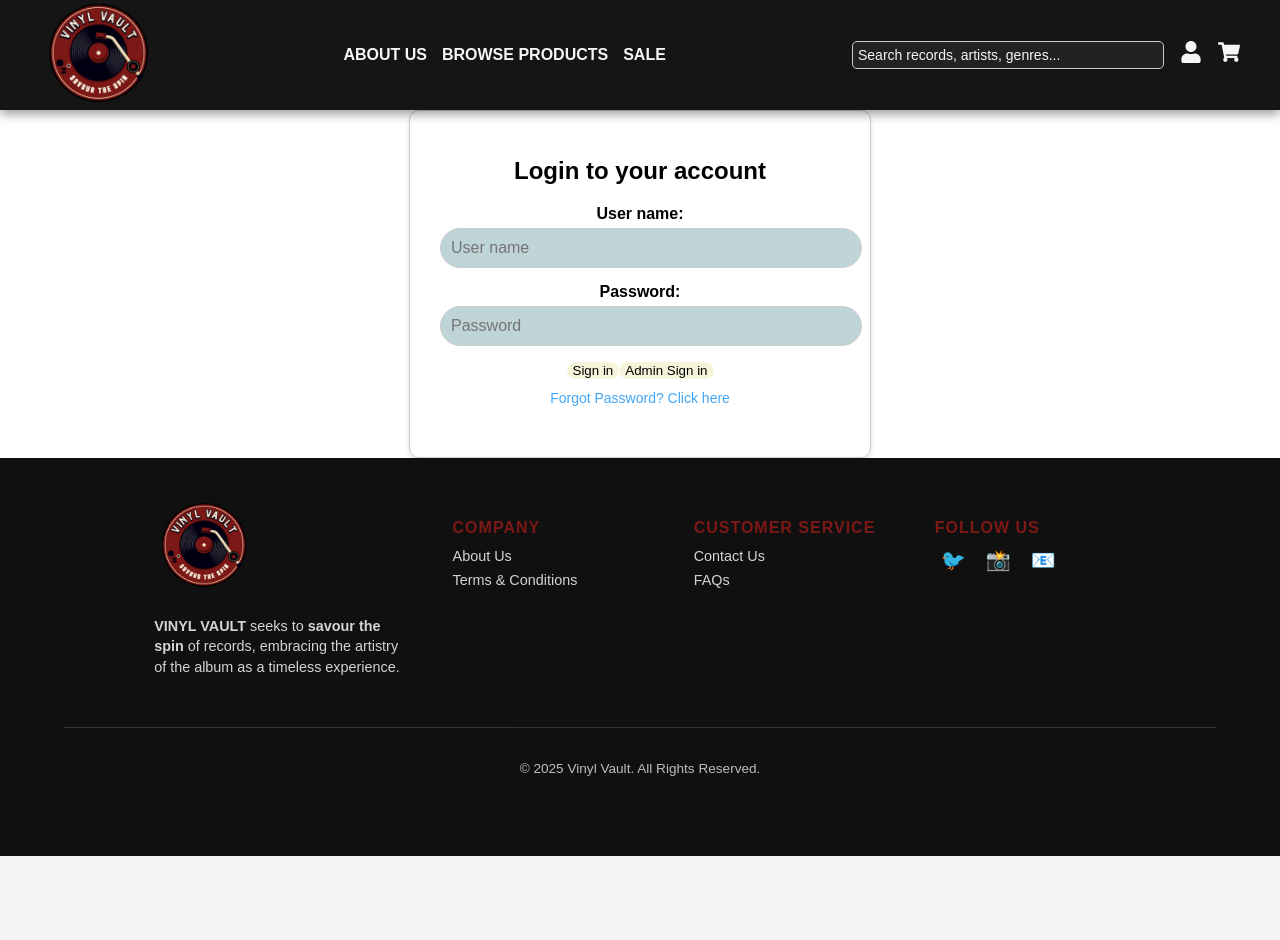
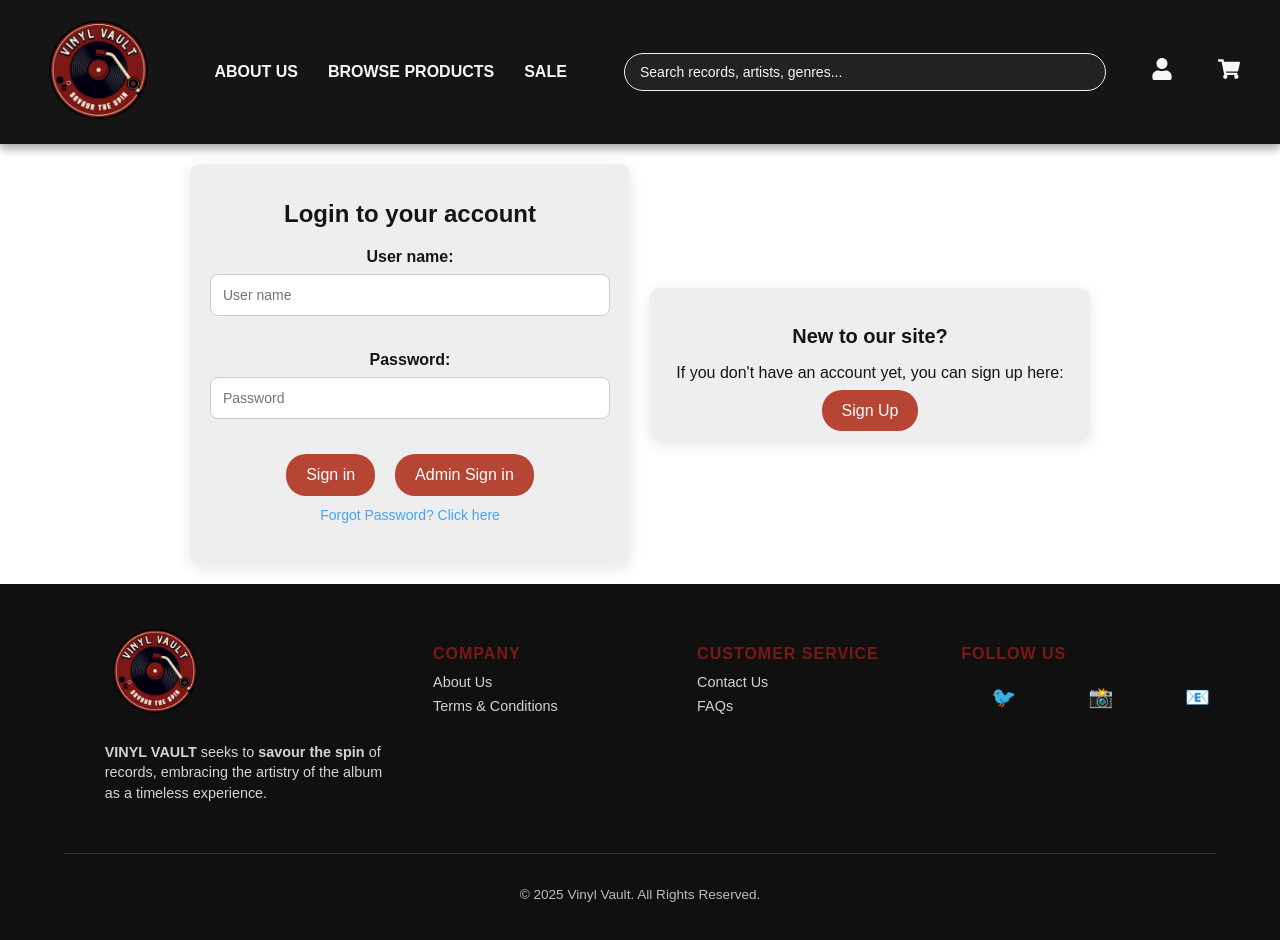
Before and after one commit to minankk/TEAMPROJECT_TEAM2, a React (Create React App) app: page /login in a window 1280 px wide. Shown: the top 940 px of the page. Before the commit the page ends 856 px from the top, so only its background shows below. Built offline with nearby package versions, Linux system fonts and the light colour scheme; no server answers.

Commit message:
added links between signup and login pages, tweaked styling a bit

```diff
--- a/src/ContactUsPage.css
+++ b/src/ContactUsPage.css
@@ -20,13 +20,16 @@ html, body {
   }
 
   .contact-header {
-    background-color: #151515;
+    background-color: white;
     color: white;
     padding: 40px;
-    text-align: center;
-    font-size: 24px;
-    font-weight: bold;
-    border-bottom: 4px solid #151515;
+    position: absolute;
+    top: 25%;
+    left: 37%;
+    transform: translateY(-50%);
+    text-align: left;
+    color: black;
+    max-width: 20%
   }
 
   .contact-form-container {
@@ -92,12 +95,3 @@ html, body {
     background-color: #333;
     transform: translateY(-2px);
   }
-
-  .contact-footer {
-    background-color: #151515;
-    color: white;
-    text-align: center;
-    padding: 15px;
-    font-size: 14px;
-    letter-spacing: 1px;
-  }
--- a/src/ContactUsPage.js
+++ b/src/ContactUsPage.js
@@ -96,9 +96,6 @@ function ContactUs() {
         </form>
       </div>
 
-      <footer className="contact-footer">
-        <p>&copy; 2025 Your Company. All rights reserved.</p>
-      </footer>
     </div>
   );
 }
--- a/src/LoginPage.css
+++ b/src/LoginPage.css
@@ -2,94 +2,77 @@
 html, body {
   height: 100%;
   margin: 0;
-  background-color: rgba(255, 236, 209, 0.27);
+  background-color: #F6F6F4;
+  font-family: 'Arial', sans-serif;
+  color: #151515;
   display: flex;
   flex-direction: column;
 }
 
 body {
-  font-family: Arial, sans-serif;
+  display: flex;
+  flex-direction: column;
+  background-color: rgb(255, 255, 255) !important;
   box-sizing: border-box;
 }
 
-/* Ensure main content expands to push footer down */
-#root, .app-container {
+main {
+  flex: 1;
   display: flex;
-  flex-direction: column;
-  min-height: 100vh;
-}
-
-/* Header */
-header {
-  display: flex;
-  justify-content: space-between;
+  justify-content: center;
   align-items: center;
-  padding: 20px 40px;
-  background-color: rgba(21, 97, 109, 0.27);
-  flex-shrink: 0;
-  height: 80px;
-}
-
-/* Navigation */
-.navbar ul {
-  list-style: none;
-  display: flex;
-  gap: 15px;
-  padding: 0;
-  margin: 0;
-}
-
-.navbar ul li a {
-  text-decoration: none;
-  color: black;
-}
-
-.search-cart {
-  display: flex;
-  gap: 10px;
-}
-
-.search-cart input {
-  width: 300px;
-  padding: 5px;
-  border: 1px solid #ccc;
-  border-radius: 5px;
+  gap: 20px;
 }
 
 /* Login Container */
-.Login-container {
-  margin: auto;
-  padding: 30px;
-  width: 400px;
-  background-color: white;
-  border: 1px solid #ccc;
+.login-container {
+  padding: 20px;
+  width: 100%;
+  max-width: 400px;
+  height: auto;
+  background-color: #eeeeee;
   border-radius: 10px;
-  box-shadow: 0 4px 6px rgba(0, 0, 0, 0.1);
+  box-shadow: 0 4px 15px rgba(0, 0, 0, 0.1);
   text-align: center;
+  transition: transform 0.3s ease;
 }
 
-.Login-container h1 {
+.login-container:hover {
+  transform: translateY(-5px);
+}
+
+.login-container h1 {
   font-size: 24px;
   margin-bottom: 20px;
 }
 
-.InputField {
+.input-field {
   margin-bottom: 15px;
 }
 
-.InputField label {
+.input-field label {
   display: block;
-  margin-bottom: 5px;
+  margin-bottom: 8px;
   font-weight: bold;
+  font-size: 16px;
+  color: #151515;
 }
 
-.InputField input {
+.input-field input {
   width: 100%;
-  padding: 10px;
-  font-size: 16px;
+  padding: 12px;
+  margin-bottom: 20px;
   border: 1px solid #ccc;
-  border-radius: 50px;
-  background-color: rgba(21, 97, 109, 0.27);
+  border-radius: 8px;
+  box-sizing: border-box;
+  font-size: 14px;
+  transition: border-color 0.3s ease;
+  background-color: white;
+}
+
+.input-field input:focus {
+  border-color: #b74533;
+  outline: none;
 }
 
 /* Forgot Password Link */
@@ -108,48 +91,63 @@ header {
   text-decoration: underline;
 }
 
-/* Footer */
-footer {
-  margin-top: auto;
-  display: flex;
-  justify-content: space-between;
-  align-items: flex-start;
-  padding: 10px 20px;
-  background-color: rgba(21, 97, 109, 0.27);
-  flex-shrink: 0;
+/* Button Styles */
+.login-container button {
+  background-color: #b74533;
+  color: white;
+  border: none;
+  padding: 12px 20px;
+  border-radius: 20px;
+  cursor: pointer;
+  font-size: 16px;
+  transition: background-color 0.3s ease, transform 0.3s ease;
+  margin-left: 10px;
+  margin-right: 10px;
 }
 
-.footer-links {
-  display: flex;
-  gap: 20px;
+.login-container button:hover {
+  background-color: #333;
+  transform: translateY(-2px);
 }
 
-.footer-links div {
-  margin: 0;
+/* Signup Container */
+.signup-container {
+  padding: 20px;
+  width: 100%;
+  max-width: 400px;
+  height: auto;
+  background-color: #eeeeee;
+  border-radius: 10px;
+  box-shadow: 0 4px 15px rgba(0, 0, 0, 0.1);
+  text-align: center;
+  transition: transform 0.3s ease;
 }
 
-.footer-links h4,
-.footer-links p {
-  margin: 5px 0;
+.signup-container:hover {
+  transform: translateY(-5px);
 }
 
-.footer-links a {
-  text-decoration: none;
-  color: black;
+.signup-container h2 {
+  font-size: 20px;
+  margin-bottom: 10px;
 }
 
-.footer-links a:hover {
-  color: #EED9B9;
+.signup-container p {
+  font-size: 16px;
+  margin-bottom: 20px;
 }
 
-.social-icons {
-  display: flex;
-  gap: 8px;
+.signup-link {
+  background-color: #b74533;
+  color: white;
+  padding: 12px 20px;
+  border-radius: 20px;
+  text-decoration: none;
+  font-size: 16px;
+  transition: background-color 0.3s ease, transform 0.3s ease;
 }
 
-/* Reset for the #root and .app-container for full page layout */
-#root, .app-container {
-  display: flex;
-  flex-direction: column;
-  min-height: 100vh;
+.signup-link:hover {
+  background-color: #333;
+  transform: translateY(-2px);
 }
--- a/src/LoginPage.js
+++ b/src/LoginPage.js
@@ -1,6 +1,6 @@
 import React, { useState } from 'react';
-import { Link, redirect, useNavigate } from 'react-router-dom';
-import './LoginPage.css'; // Import your CSS file
+import { Link, useNavigate } from 'react-router-dom';
+import './LoginPage.css';
 
 const LoginPage = () => {
   const [username, setUsername] = useState('');
@@ -48,11 +48,14 @@ const LoginPage = () => {
         alert(error.message); // Show error message
       });
   };
+
   return (
-    <div className="Login-container">
+    <div className="login-page">
+      <main>
+        <div className="login-container">
           <h1>Login to your account</h1>
           <form onSubmit={handleLogin}>
-        <div className="InputField">
+            <div className="input-field">
               <label htmlFor="username">User name:</label>
               <input
                 type="text"
@@ -63,7 +66,7 @@ const LoginPage = () => {
                 required
               />
             </div>
-        <div className="InputField">
+            <div className="input-field">
               <label htmlFor="password">Password:</label>
               <input
                 type="password"
@@ -74,10 +77,19 @@ const LoginPage = () => {
                 required
               />
             </div>
+            <div className="button-group">
               <button type="submit">Sign in</button>
               <button type="button" className="admin-signin">Admin Sign in</button>
+            </div>
             <p className="forgot-password"><Link to="/forgot-password">Forgot Password? Click here</Link></p>
           </form>
+        </div>
+        <div className="signup-container">
+          <h2>New to our site?</h2>
+          <p>If you don't have an account yet, you can sign up here:</p>
+          <Link to="/signup" className="signup-link">Sign Up</Link>
+        </div>
+      </main>
     </div>
   );
 };
--- a/src/ProductsPage.js
+++ b/src/ProductsPage.js
@@ -49,7 +49,7 @@ const ProductsPage = () => {
                     <h3>{product.album_name}</h3>
                     <p>{product.artist_name}</p>
                     <p>{product.release_date}</p>
-                    <p>£{product.price}</p>
+                    <p>{product.price}</p>
                   </div>
                   <button className="buy-button">Add to Cart</button>
                 </div>
--- a/src/SignUp.css
+++ b/src/SignUp.css
@@ -1,118 +1,143 @@
 /* General Styles */
-html, body{
+html, body {
   height: 100%;
   margin: 0;
+  background-color: #F6F6F4;
+  font-family: 'Arial', sans-serif;
+  color: #151515;
+  display: flex;
+  flex-direction: column;
 }
 
 body {
-  font-family: Arial,  sans-serif;
-  margin: 0;
-  padding: 0;
-  box-sizing: border-box;
   display: flex;
   flex-direction: column;
+  background-color: rgb(255, 255, 255) !important;
+  box-sizing: border-box;
+}
 
-}
 main {
   flex: 1;
+  display: flex;
+  justify-content: center;
+  align-items: center;
+  gap: 20px;
 }
 
-
-/*Styling the Signup-container */
-
-.Signup-container{
-  position: absolute;
-  top:40%;
-  left: 50%;
-  transform: translate(-50%, -50%);
-  padding: 30px;
-  width: 400px;
-  background-color: white;
-  border: 1px solid #ccc ;
+/* Styling the Signup-container */
+.signup-container {
+  padding: 20px;
+  width: 100%;
+  max-width: 400px;
+  height: auto;
+  background-color: #eeeeee;
   border-radius: 10px;
-  box-shadow: 0 4px 6px rgba(0,0,0,0.1);
+  box-shadow: 0 4px 15px rgba(0, 0, 0, 0.1);
+  text-align: center;
+  transition: transform 0.3s ease;
 }
 
-.Signup-container h1{
-  font-size: 24px;
-  margin-bottom: 20px;
-  text-align: center;
+.signup-container:hover {
+  transform: translateY(-5px);
 }
 
-.inputfield{
+.signup-container h1 {
+  font-size: 24px;
   margin-bottom: 20px;
 }
 
-.inputfield label{
-  display: block;
-  margin-bottom: 10px;
-  font-weight: bold;
+.input-field {
+  margin-bottom: 15px;
 }
 
-.inputfield input {
+.input-field label {
+  display: block;
+  margin-bottom: 8px;
+  font-weight: bold;
+  font-size: 16px;
+  color: #151515;
+}
+
+.input-field input {
   width: 100%;
-  padding: 10px;
-  font-size: 16px;
+  padding: 12px;
+  margin-bottom: 20px;
   border: 1px solid #ccc;
-  border-radius: 50px;
-  background-color: rgba(21,97,109,0.27);
+  border-radius: 8px;
+  box-sizing: border-box;
+  font-size: 14px;
+  transition: border-color 0.3s ease;
+  background-color: white;
+}
 
+.input-field input:focus {
+  border-color: #b74533;
+  outline: none;
 }
 
 /* Admin Sign Up Button gap */
-.admin-signup{
-  margin-left: 150px;
-
+.admin-signup {
+  margin-left: 10px;
+  margin-right: 10px;
 }
-
-
-/* Styling the footer*/
-
-footer {
-  display: flex;
-  justify-content: space-between;
-  align-items: flex-start;
-  padding: 10px 20px;
-  background-color: rgba(21,97,109,0.27);
-  flex-shrink: 0;
-}
-
-.Footer-links{
-  display: flex;
-  gap: 10px;
-
-}
-
-.Footer-links div{
-  margin: 0;
-}
-
-.Footer-links h4,
-.Footer-links p {
-  margin: 5px 0;
-
-}
-
-
-.Footer-links a{
-  text-decoration: none;
-  color: black;
-}
-
-.Footer-links a:hover{
-  background-color: rgba(15,70,79,0.27);
-}
-
 
 /* Styling of buttons */
 button {
-  background-color: #f5f5dc;;
-  color:black;
+  background-color: #b74533;
+  color: white;
   border: none;
-  border-radius: 50px;
-
+  padding: 12px 20px;
+  border-radius: 20px;
+  cursor: pointer;
+  font-size: 16px;
+  transition: background-color 0.3s ease, transform 0.3s ease;
+  margin-left: 10px;
+  margin-right: 10px;
 }
 
-button:hover{
-  background-color: #666666;
+button:hover {
+  background-color: #333;
+  transform: translateY(-2px);
 }
+
+/* Styling the Login-container */
+.login-container {
+  padding: 20px;
+  width: 100%;
+  max-width: 400px;
+  height: auto;
+  background-color: #eeeeee;
+  border-radius: 10px;
+  box-shadow: 0 4px 15px rgba(0, 0, 0, 0.1);
+  text-align: center;
+  transition: transform 0.3s ease;
+}
+
+.login-container:hover {
+  transform: translateY(-5px);
+}
+
+.login-container h2 {
+  font-size: 20px;
+  margin-bottom: 10px;
+}
+
+.login-container p {
+  font-size: 16px;
+  margin-bottom: 20px;
+}
+
+.login-link {
+  background-color: #b74533;
+  color: white;
+  padding: 12px 20px;
+  border-radius: 20px;
+  text-decoration: none;
+  font-size: 16px;
+  transition: background-color 0.3s ease, transform 0.3s ease;
+}
+
+.login-link:hover {
+  background-color: #333;
+  transform: translateY(-2px);
+}
--- a/src/signup.js
+++ b/src/signup.js
@@ -1,7 +1,6 @@
 import React, { useState } from "react";
-import { useNavigate } from "react-router-dom"; // Import useNavigate for redirection
-import "./SignUp.css"; // Ensure CSS is correctly linked
-
+import { useNavigate, Link } from "react-router-dom";
+import "./SignUp.css";
 
 const Signup = () => {
   const [formData, setFormData] = useState({
@@ -12,19 +11,16 @@ const Signup = () => {
   });
 
   const [error, setError] = useState(null);
-  const navigate = useNavigate(); // Hook for navigation
+  const navigate = useNavigate();
 
-  // Handle form changes
   const handleChange = (event) => {
     setFormData({ ...formData, [event.target.name]: event.target.value });
   };
 
-  // Handle form submission
   const handleSubmit = async (event) => {
     event.preventDefault();
     setError(null);
 
-    // Check if passwords match before sending request
     if (formData.password !== formData.confirmPassword) {
       setError("Passwords do not match!");
       return;
@@ -34,19 +30,14 @@ const Signup = () => {
       const response = await fetch("http://localhost:5001/signup", {
         method: "POST",
         headers: { "Content-Type": "application/json" },
-        body: JSON.stringify({
-          username: formData.username,
-          email: formData.email,
-          password: formData.password,
-          password_confirmation: formData.confirmPassword,
-        }),
-        credentials: "include", // Ensure cookies are sent for session management
+        body: JSON.stringify(formData),
+        credentials: "include",
       });
 
       const data = await response.json();
       if (response.ok) {
         alert("Signup successful!");
-        navigate("/dashboard"); // Redirect to DashboardPage
+        navigate("/dashboard");
       } else {
         setError(data.message || "Signup failed");
       }
@@ -56,13 +47,12 @@ const Signup = () => {
   };
 
   return (
-    <div>
+    <div className="signup-page">
       <main>
         <div className="signup-container">
           <h1>Create an Account</h1>
           {error && <p className="error-message">{error}</p>}
           <form onSubmit={handleSubmit}>
-            {/* Username Input */}
             <div className="input-field">
               <label htmlFor="username">User Name</label>
               <input
@@ -75,10 +65,8 @@ const Signup = () => {
                 required
               />
             </div>
-
-            {/* Email Input */}
             <div className="input-field">
-              <label htmlFor="email">Email:</label>
+              <label htmlFor="email">Email</label>
               <input
                 type="email"
                 id="email"
@@ -89,10 +77,8 @@ const Signup = () => {
                 required
               />
             </div>
-
-            {/* Password Input */}
             <div className="input-field">
-              <label htmlFor="password">Password:</label>
+              <label htmlFor="password">Password</label>
               <input
                 type="password"
                 id="password"
@@ -103,8 +89,6 @@ const Signup = () => {
                 required
               />
             </div>
-
-            {/* Confirm Password Input */}
             <div className="input-field">
               <label htmlFor="confirmPassword">Confirm Password</label>
               <input
@@ -117,8 +101,6 @@ const Signup = () => {
                 required
               />
             </div>
-
-            {/* Submit Button */}
             <div className="button-group">
               <button type="submit">Sign Up</button>
               <button type="button" className="admin-signup">
@@ -127,6 +109,11 @@ const Signup = () => {
             </div>
           </form>
         </div>
+        <div className="login-container">
+          <h2>Already have an account?</h2>
+          <p>If you already have an account, you can log in here:</p>
+          <Link to="/login" className="login-link">Login</Link>
+        </div>
       </main>
     </div>
   );
```
Lines whose indentation alone changed are shown as unchanged.
